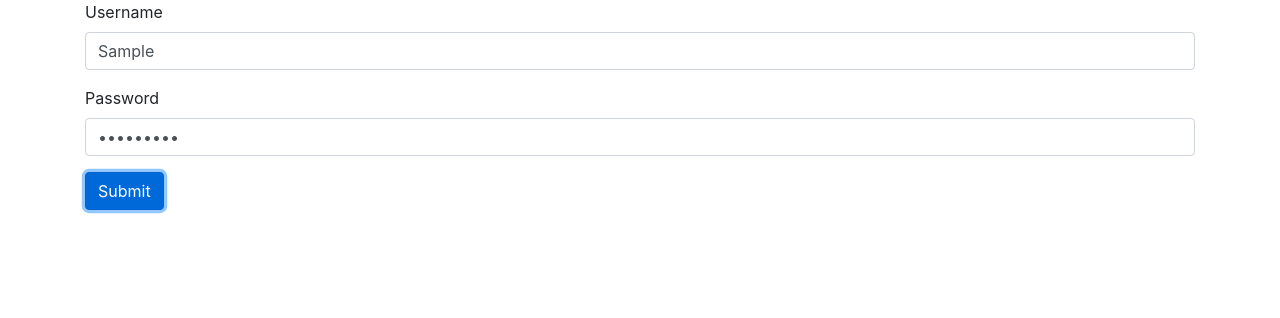
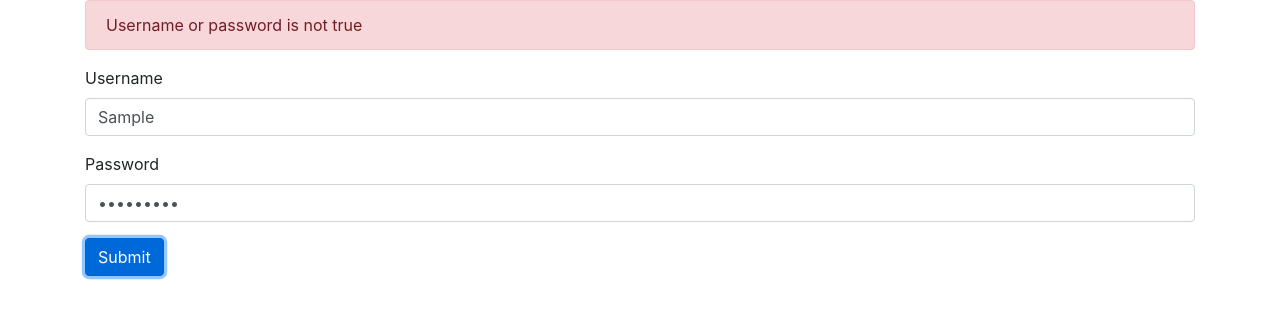
Before and after one commit to no197/angular-training, an Angular app: page / in a window 1280 px wide. Both pictures are taken after typing "Sample", "Sample123" into the empty fields and a click on the button "Submit". Shown: the top 318 px of the page. Built offline with nearby package versions, Linux system fonts and the light colour scheme.

Commit message:
Validation before submit

```diff
--- a/src/app/signup-form/signup-form.component.html
+++ b/src/app/signup-form/signup-form.component.html
@@ -1,5 +1,8 @@
 <div class="container">
-  <form [formGroup]="form">
+  <form [formGroup]="form" (ngSubmit)="login()">
+    <div *ngIf="form.errors?.inValidLogin" class="alert alert-danger">
+      Username or password is not true
+    </div>
     <div class="form-group">
       <label for="username">Username</label>
       <input
--- a/src/app/signup-form/signup-form.component.ts
+++ b/src/app/signup-form/signup-form.component.ts
@@ -18,6 +18,10 @@ export class SignupFormComponent implements OnInit {
     password: new FormControl('', Validators.required)
   })
 
+  login() {
+    this.form.setErrors({ inValidLogin: true })
+  }
+
   get username() {
     return this.form.get('username')
   }
```
